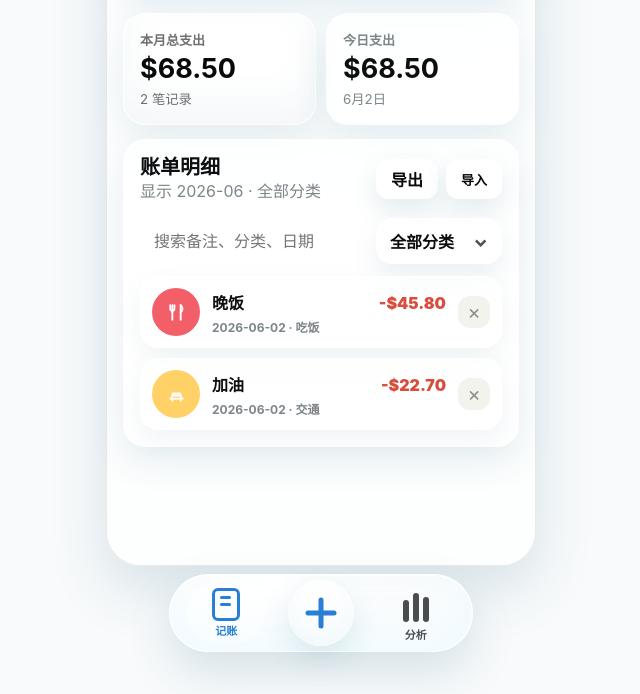
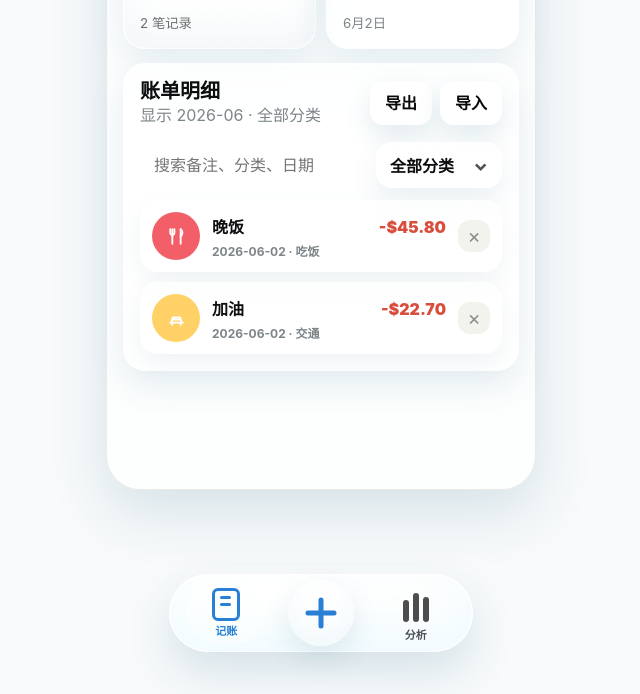
Before and after one commit to derrick-lc/track-ledger, a plain HTML site: page index.html in a window 1280 px wide. Shown: the part 130-824 px from the top of the page, without its empty margins (319-959 px from the left). Drawn offline with Linux system fonts and the light colour scheme.

Commit message:
Refine home ledger layout

```diff
--- a/app.js
+++ b/app.js
@@ -176,6 +176,7 @@ function init() {
   bindEvents();
   renderMonthPicker();
   renderDatePicker();
+  setView("home");
   render();
 }
 
@@ -403,6 +404,8 @@ function selectThisMonth() {
 function setView(view) {
   els.homeView.classList.toggle("active-view", view === "home");
   els.analysisView.classList.toggle("active-view", view === "analysis");
+  document.body.classList.toggle("home-active", view === "home");
+  document.body.classList.toggle("analysis-active", view === "analysis");
   els.navButtons.forEach((button) => {
     button.classList.toggle("active", button.dataset.view === view);
   });
--- a/styles.css
+++ b/styles.css
@@ -55,6 +55,10 @@ button {
   display: flex;
   justify-content: stretch;
   margin-bottom: 18px;
+}
+
+.home-active .topbar {
+  display: none;
 }
 
 .eyebrow {
@@ -202,6 +206,10 @@ h3 {
   display: flex;
   flex-direction: column;
   justify-content: space-between;
+}
+
+.summary-grid .summary-card {
+  min-height: 132px;
 }
 
 .summary-card span,
@@ -593,13 +601,16 @@ select:focus,
 
 .actions button,
 .import-button {
-  min-height: 40px;
-  border-radius: 13px;
+  min-width: 62px;
+  min-height: 44px;
+  border-radius: 14px;
+  display: grid;
+  place-items: center;
+  font-size: 16px;
+  line-height: 1;
 }
 
 .import-button {
-  display: grid;
-  place-items: center;
   position: relative;
 }
 
--- a/sw.js
+++ b/sw.js
@@ -1,4 +1,4 @@
-const CACHE_NAME = "track-ledger-v27";
+const CACHE_NAME = "track-ledger-v28";
 const APP_ASSETS = [
   "./",
   "./index.html",
```
